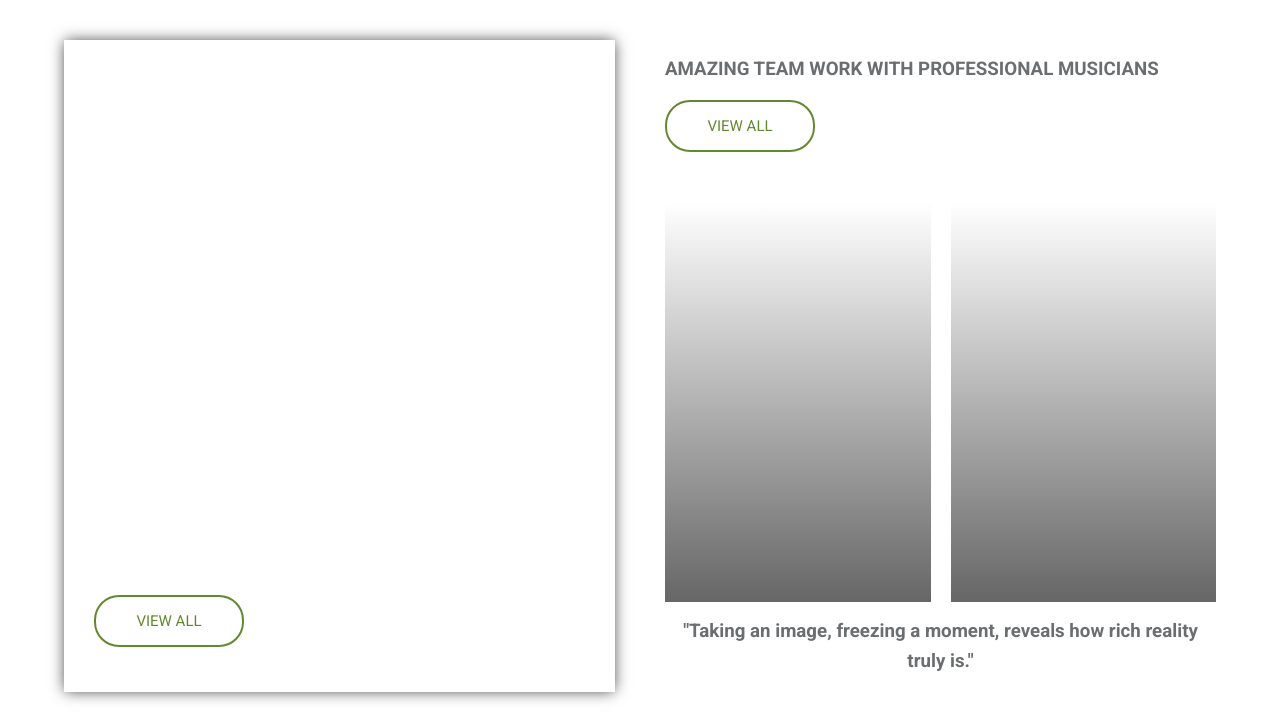
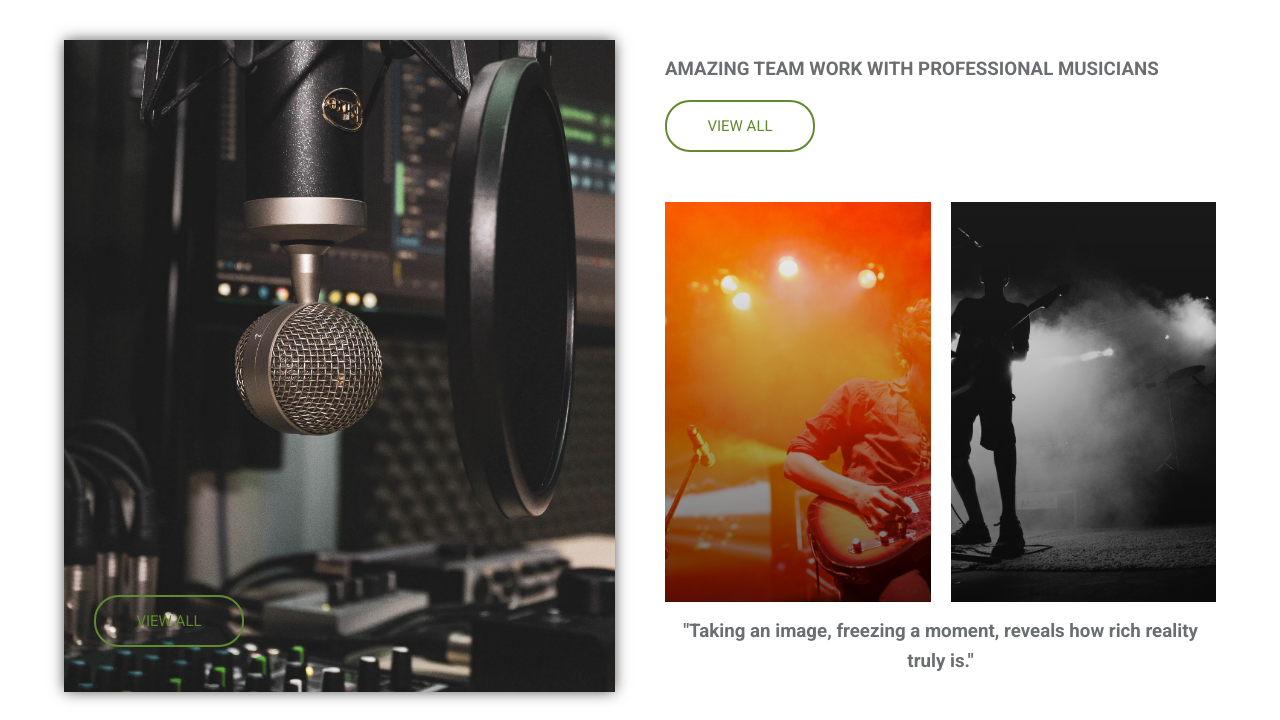
Before and after one commit to Aditya-offixial/Musician.html, a plain HTML site: page index.html in a window 1280 px wide. Shown: the part 800-1520 px from the top of the page. Drawn offline with Linux system fonts and the light colour scheme.

Commit message:
Update main.css

```diff
--- a/main.css
+++ b/main.css
@@ -68,7 +68,7 @@ h1, h2, h3, h4, h5, h6, p{
 
 .header{
     min-height: 100vh;
-    background: linear-gradient(rgba(0, 0, 0, 0.6), rgba(0, 0, 0, 0.6)), url("images/musicmain.jpg") center/cover no-repeat;
+    background: linear-gradient(rgba(0, 0, 0, 0.6), rgba(0, 0, 0, 0.6)), url("musicmain.jpg") center/cover no-repeat;
     color: #fff;
 }
 .top-nav a{
@@ -216,7 +216,7 @@ blockquote span{
 }
 .sec-one-left{
     height: 100vh;
-    background: url("images/microphone.jpg") center/cover no-repeat;
+    background: url("microphone.jpg") center/cover no-repeat;
     box-shadow: 0px 0px 14px -1px rgba(0, 0, 0, 0.75);
     -webkit-box-shadow: 0px 0px 14px -1px rgba(0, 0, 0, 0.75);
     -moz-box-shadow: 0px 0px 14px -1px rgba(0, 0, 0, 0.75);
@@ -256,12 +256,12 @@ blockquote span{
     grid-column-gap: 20px;
 }
 .work-img-1{
-    background: linear-gradient(rgba(0, 0, 0, 0), rgba(0, 0, 0, 0.6)), url("images/guitarist.jpg") center/cover no-repeat;
+    background: linear-gradient(rgba(0, 0, 0, 0), rgba(0, 0, 0, 0.6)), url("guitarist.jpg") center/cover no-repeat;
     height: 400px;
     transition: var(--transition);
 }
 .work-img-2{
-    background: linear-gradient(rgba(0, 0, 0, 0), rgba(0, 0, 0, 0.6)), url("images/guitarist2.jpg") center/cover no-repeat;
+    background: linear-gradient(rgba(0, 0, 0, 0), rgba(0, 0, 0, 0.6)), url("guitarist2.jpg") center/cover no-repeat;
     height: 400px;
     transition: var(--transition);
 }
```
